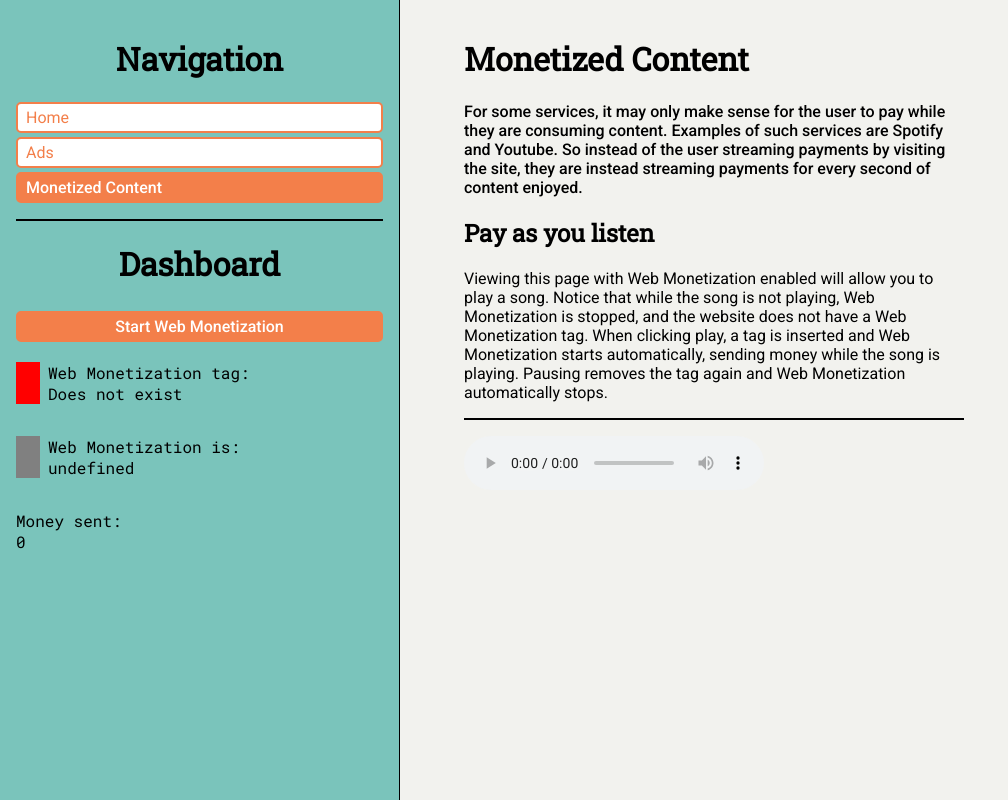
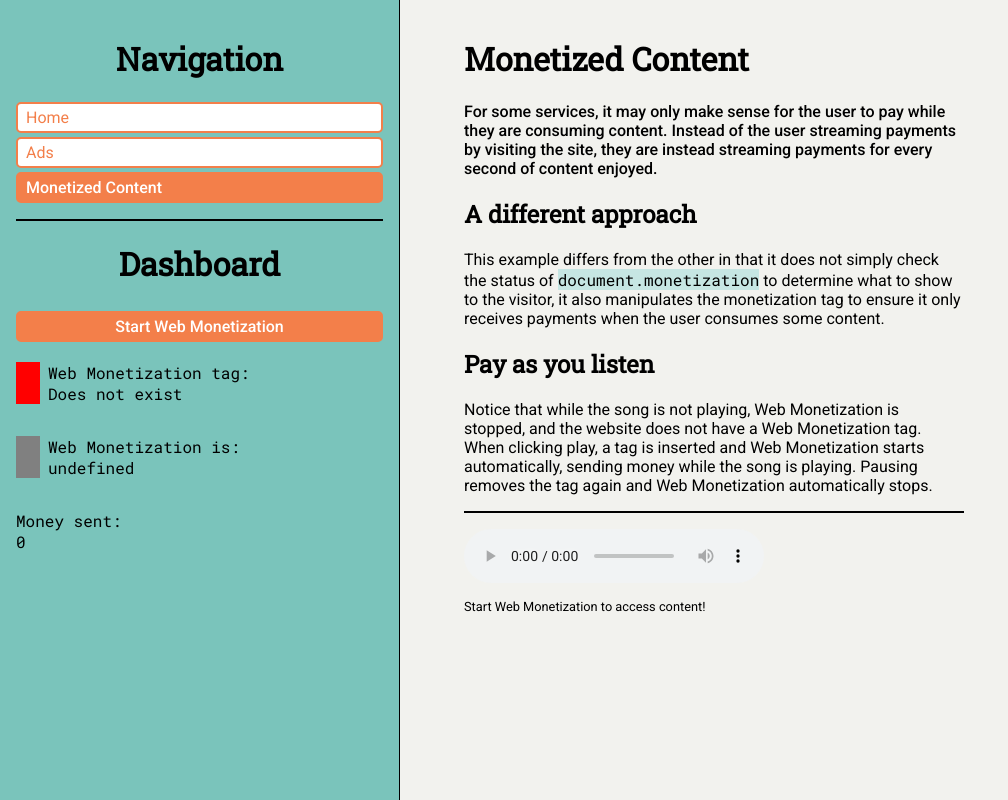
Before and after one commit to Doverstav/kitscon202, a React (Create React App) app: page / in a window 1280 px wide. Both pictures are taken after a click on the element "Monetized Content". Shown: the whole page, without its empty margins (0-1008 px from the left). Built offline with nearby package versions, Linux system fonts and the light colour scheme.

Commit message:
Rework text on Monetized Content page

```diff
--- a/src/components/MonetizedContent/MonetizedContent.js
+++ b/src/components/MonetizedContent/MonetizedContent.js
@@ -12,6 +12,7 @@ import {
 } from "../WebMonetizationSpoofer/WebMonetizationSpoofer";
 import Separator from "../common/Separator";
 import Preamble from "../common/Preamble";
+import Code from "../common/Code";
 
 export default function MonetizedContent(props) {
   const audioPlayer = useRef();
@@ -119,18 +120,24 @@ export default function MonetizedContent(props) {
       <h1>Monetized Content</h1>
       <Preamble>
         For some services, it may only make sense for the user to pay while they
-        are consuming content. Examples of such services are Spotify and
-        Youtube. So instead of the user streaming payments by visiting the site,
-        they are instead streaming payments for every second of content enjoyed.
+        are consuming content. Instead of the user streaming payments by
+        visiting the site, they are instead streaming payments for every second
+        of content enjoyed.
       </Preamble>
+      <h2>A different approach</h2>
+      <p>
+        This example differs from the other in that it does not simply check the
+        status of <Code>document.monetization</Code> to determine what to show
+        to the visitor, it also manipulates the monetization tag to ensure it
+        only receives payments when the user consumes some content.
+      </p>
       <h2>Pay as you listen</h2>
       <p>
-        Viewing this page with Web Monetization enabled will allow you to play a
-        song. Notice that while the song is not playing, Web Monetization is
-        stopped, and the website does not have a Web Monetization tag. When
-        clicking play, a tag is inserted and Web Monetization starts
-        automatically, sending money while the song is playing. Pausing removes
-        the tag again and Web Monetization automatically stops.
+        Notice that while the song is not playing, Web Monetization is stopped,
+        and the website does not have a Web Monetization tag. When clicking
+        play, a tag is inserted and Web Monetization starts automatically,
+        sending money while the song is playing. Pausing removes the tag again
+        and Web Monetization automatically stops.
       </p>
       <Separator />
       <audio controls ref={audioPlayer}>
@@ -145,7 +152,11 @@ export default function MonetizedContent(props) {
             Lonely Troutman II by Will Rosati
           </Link>
         </p>
-      ) : null}
+      ) : (
+        <p className="Monetized-Content-text-small">
+          Start Web Monetization to access content!
+        </p>
+      )}
     </div>
   );
 }
```
